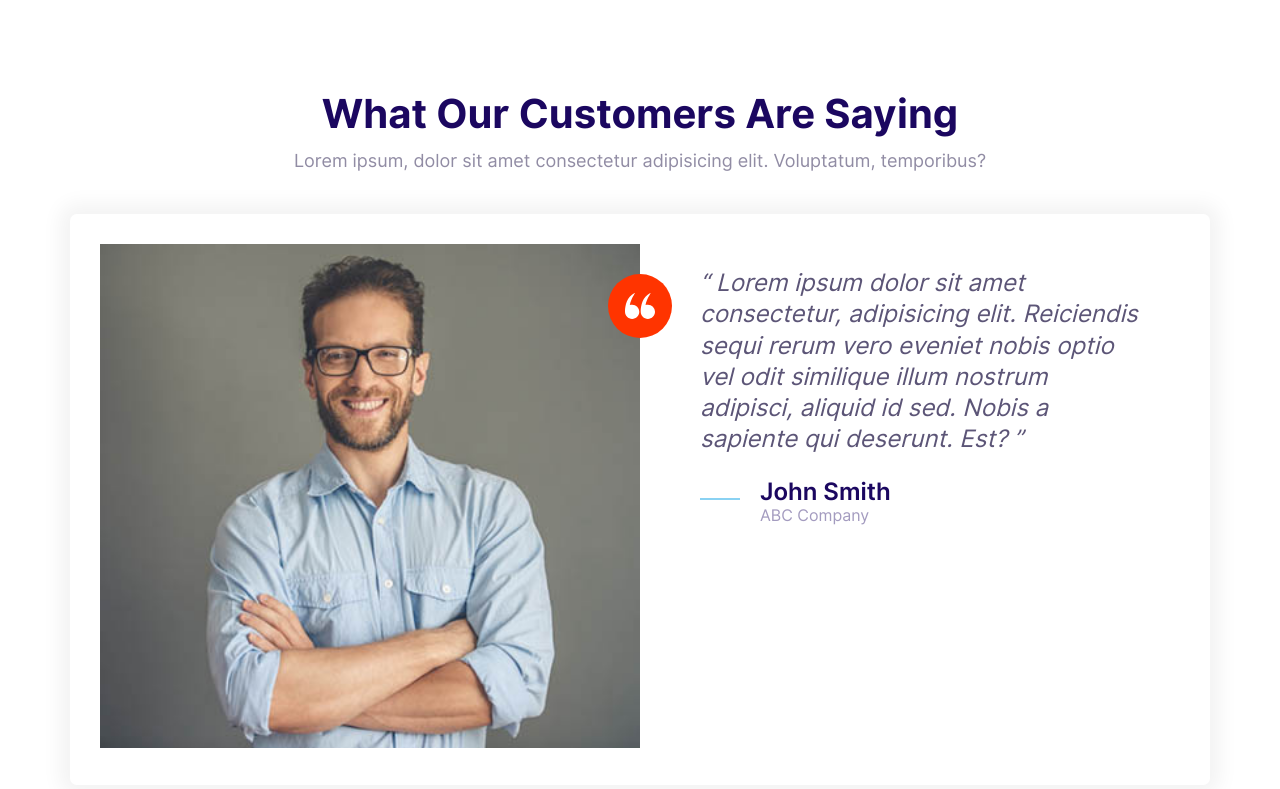
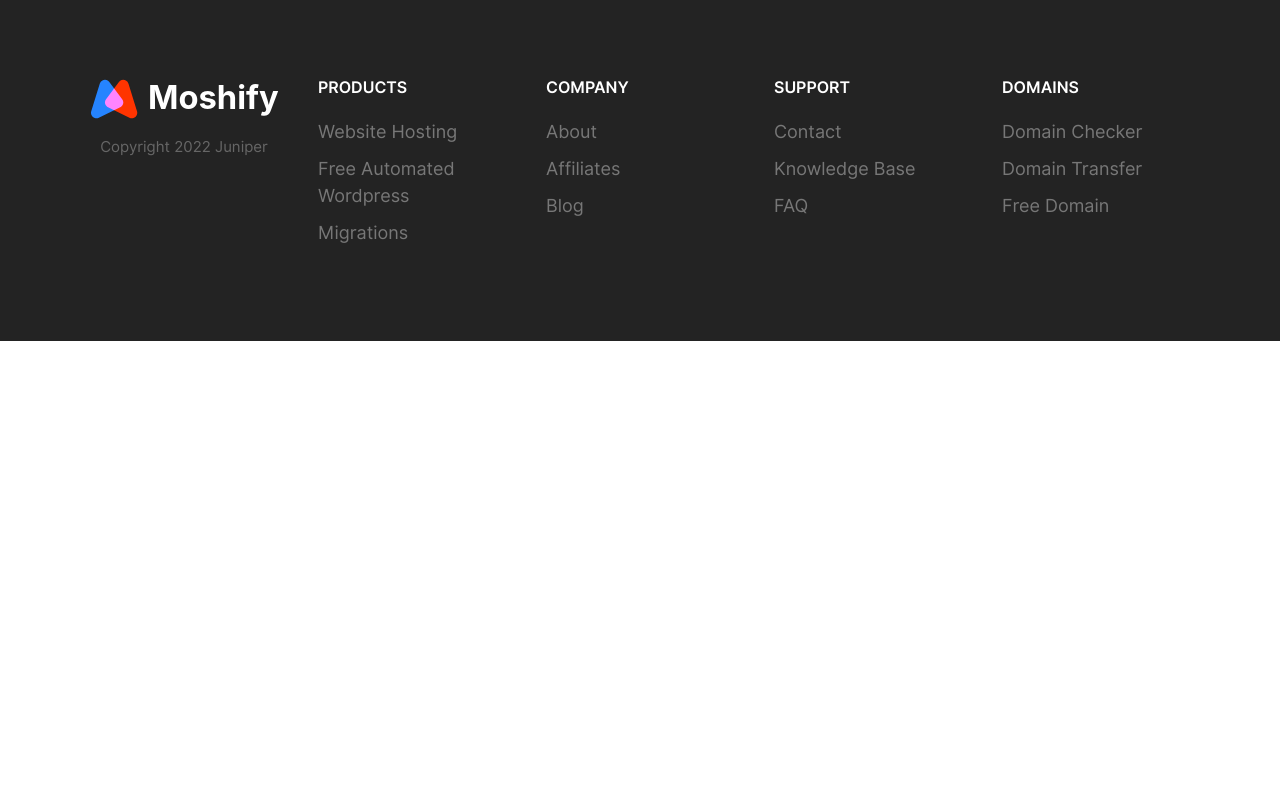
Before and after one commit to Juniper1106/Juniper, a plain HTML site: page index.html in a window 1280 px wide. Drawn offline with Linux system fonts and the light colour scheme.

Commit message:
Build footer section.

```diff
--- a/css/style.css
+++ b/css/style.css
@@ -608,6 +608,7 @@ a {
 .collapsible__heading {
   margin-top: 0;
   font-size: 3rem;
+  color: white;
 }
 
 .collapsible__chevron {
@@ -814,3 +815,78 @@ nav .collapsible__content {
     order: 2;
   }
 }
+
+/* Footer */
+.footer {
+  background: #232323;
+}
+
+.footer a {
+  color: #777;
+  transition: color 0.3s;
+}
+
+.footer a:hover {
+  color: white;
+}
+
+.footer__section {
+  padding: 2rem;
+  border-bottom: 1px solid #393939;
+}
+
+.footer__section .list {
+  margin: 0;
+}
+
+.footer__section .list li {
+  margin-top: 1rem;
+}
+
+.footer__heading {
+  text-transform: uppercase;
+  font-weight: 600;
+}
+
+.footer__brand {
+  margin-top: 5rem;
+  text-align: center;
+}
+
+.footer__brand img {
+  width: 100%;
+  max-width: 230px;
+}
+
+.footer__copyright {
+  font-size: 2.1rem;
+  color: white;
+  opacity: 0.3;
+}
+
+@media screen and (min-width: 768px) {
+  .footer__sections {
+    grid-template-columns: repeat(auto-fit, minmax(10rem, 1fr));
+  }
+  .collapsible__chevron {
+    display: none;
+  }
+  .footer .collapsible__content {
+    opacity: 1;
+    max-height: 100%;
+    font-size: 1.8rem;
+  }
+  .footer__brand {
+    order: -1;
+    margin-top: 1rem;
+  }
+  .footer__copyright {
+    font-size: 1.5rem;
+  }
+  .footer__section {
+    border: 0;
+  }
+  .footer__heading {
+    font-size: 1.6rem;
+  }
+}
--- a/index.html
+++ b/index.html
@@ -13,50 +13,74 @@
     ></script>
   </head>
   <body>
-    <section class="block">
-      <header class="block__header">
-        <h2>What Our Customers Are Saying</h2>
-        <p>
-          Lorem ipsum, dolor sit amet consectetur adipisicing elit. Voluptatum,
-          temporibus?
-        </p>
+    <footer class="block block--dark footer">
+      <div class="container grid footer__sections">
+        <section class="collapsible collapsible--expanded footer__section">
+          <header class="collapsible__header">
+            <h2 class="collapsible__heading footer__heading">Products</h2>
+            <svg class="icon icon--white collapsible__chevron">
+              <use xlink:href="icon/sprite.svg#chevron"></use>
+            </svg>
           </header>
-      <div class="container">
-        <div class="card testimonial">
-          <div class="grid grid--cols-2">
-            <div class="testimonial__img">
-              <img src="img/testimonial.jpg" alt="A happy, smiling customer" />
-              <span class="icon-container icon-container--accent">
-                <svg class="icon icon--white icon--small">
-                  <use xlink:href="icon/sprite.svg#quotes"></use>
+          <div class="collapsible__content">
+            <ul class="list">
+              <li><a href="#">Website Hosting</a></li>
+              <li><a href="#">Free Automated Wordpress</a></li>
+              <li><a href="#">Migrations</a></li>
+            </ul>
+          </div>
+        </section>
+        <section class="collapsible footer__section">
+          <header class="collapsible__header">
+            <h2 class="collapsible__heading footer__heading">Company</h2>
+            <svg class="icon icon--white collapsible__chevron">
+              <use xlink:href="icon/sprite.svg#chevron"></use>
             </svg>
-              </span>
+          </header>
+          <div class="collapsible__content">
+            <ul class="list">
+              <li><a href="#">About</a></li>
+              <li><a href="#">Affiliates</a></li>
+              <li><a href="#">Blog</a></li>
+            </ul>
           </div>
-            <blockquote class="quote">
-              <p class="quote__text">
-                Lorem ipsum dolor sit amet consectetur, adipisicing elit.
-                Reiciendis sequi rerum vero eveniet nobis optio vel odit
-                similique illum nostrum adipisci, aliquid id sed. Nobis a
-                sapiente qui deserunt. Est?
-              </p>
-              <footer>
-                <div class="media">
-                  <div class="media__image">
-                    <svg class="icon icon--primary quote__line">
-                      <use xlink:href="icon/sprite.svg#line"></use>
+        </section>
+        <section class="collapsible footer__section">
+          <header class="collapsible__header">
+            <h2 class="collapsible__heading footer__heading">Support</h2>
+            <svg class="icon icon--white collapsible__chevron">
+              <use xlink:href="icon/sprite.svg#chevron"></use>
             </svg>
+          </header>
+          <div class="collapsible__content">
+            <ul class="list">
+              <li><a href="#">Contact</a></li>
+              <li><a href="#">Knowledge Base</a></li>
+              <li><a href="#">FAQ</a></li>
+            </ul>
           </div>
-                  <div class="media__body">
-                    <h3 class="media__title quote__author">John Smith</h3>
-                    <p class="quote__org">ABC Company</p>
+        </section>
+        <section class="collapsible footer__section">
+          <header class="collapsible__header">
+            <h2 class="collapsible__heading footer__heading">Domains</h2>
+            <svg class="icon icon--white collapsible__chevron">
+              <use xlink:href="icon/sprite.svg#chevron"></use>
+            </svg>
+          </header>
+          <div class="collapsible__content">
+            <ul class="list">
+              <li><a href="#">Domain Checker</a></li>
+              <li><a href="#">Domain Transfer</a></li>
+              <li><a href="#">Free Domain</a></li>
+            </ul>
           </div>
+        </section>
+        <section class="footer__brand">
+          <img src="icon/logo.svg" alt="" />
+          <p class="footer__copyright">Copyright 2022 Juniper</p>
+        </section>
       </div>
     </footer>
-            </blockquote>
-          </div>
-        </div>
-      </div>
-    </section>
     <script src="js/main.js"></script>
   </body>
 </html>
```
Also changed, not shown: components/blocks/footer.html (added, +68 -0 lines). Lines whose indentation alone changed are shown as unchanged.
